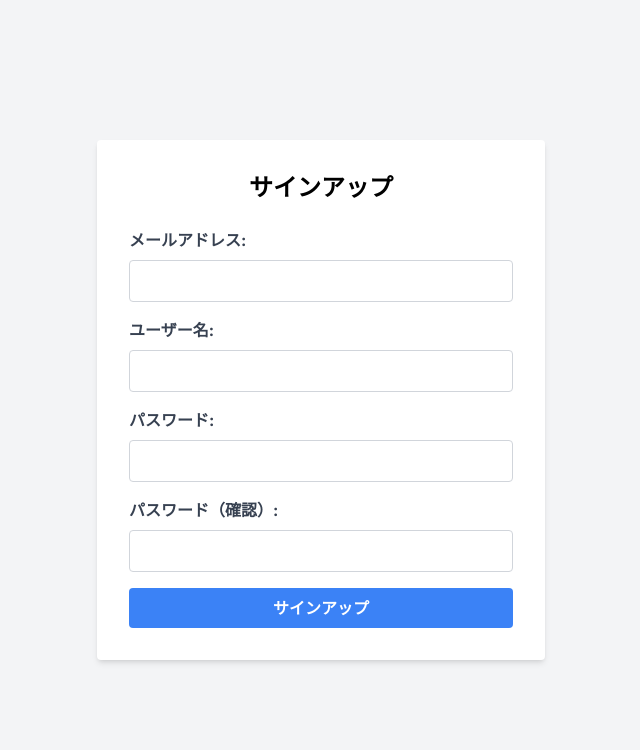
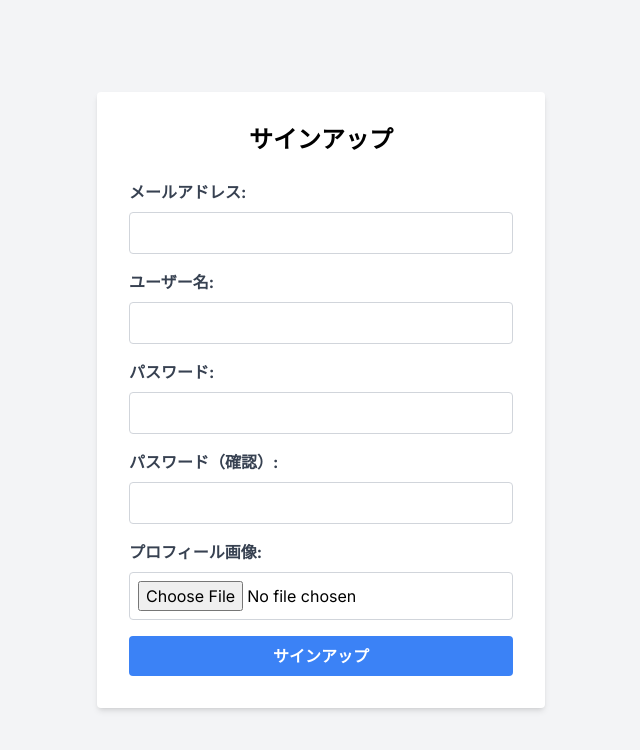
Before and after one commit to wezard706/x-view, a Next.js app: page /sign_up in a window 1280 px wide. Shown: the top 750 px of the page, without its empty margins (319-959 px from the left). Built offline with nearby package versions, Linux system fonts and the light colour scheme.

Commit message:
プロフィール画像を登録、表示できるようにする

```diff
--- a/src/app/[id]/page.js
+++ b/src/app/[id]/page.js
@@ -5,7 +5,7 @@ import { useRouter } from 'next/navigation';
 import Link from 'next/link';
 
 export default function Home({ params }) {
-  const [user, setUser] = useState([]);
+  const [user, setUser] = useState({});
   const [error, setError] = useState(null);
   const router = useRouter();
 
@@ -16,7 +16,7 @@ export default function Home({ params }) {
     const fetchUser = async () => {
       const token = localStorage.getItem('token');
       try {
-        const response = await fetch(`http://localhost:3000/users/${id}`,{
+        const response = await fetch(`http://localhost:3000/users/${id}`, {
           headers: {
             'Authorization': `Bearer ${token}`,
           },
@@ -44,6 +44,18 @@ export default function Home({ params }) {
       <div className="bg-white p-8 rounded shadow-md w-full max-w-md">
         <h1 className="text-2xl font-bold mb-6 text-center">ユーザー</h1>
         {error && <p className="text-red-500 text-center">{error}</p>}
+
+        {/* プロフィール画像を表示 */}
+        {user.profile_image_url && (
+          <div className="flex justify-center mb-6">
+            <img
+              src={user.profile_image_url}
+              alt="プロフィール画像"
+              className="w-32 h-32 rounded-full object-cover"
+            />
+          </div>
+        )}
+
         <ul>
           <li>ユーザーID: {user.id}</li>
           <li>ユーザー名: {user.name}</li>
--- a/src/app/sign_up/page.js
+++ b/src/app/sign_up/page.js
@@ -28,6 +28,7 @@ export default function SignUp() {
   const [username, setUsername] = useState('');
   const [password, setPassword] = useState('');
   const [passwordConfirmation, setPasswordConfirmation] = useState('');
+  const [profileImage, setProfileImage] = useState(null); // プロフィール画像の状態
   const [errors, setErrors] = useState([]);
   const [success, setSuccess] = useState('');
   const router = useRouter();
@@ -40,22 +41,23 @@ export default function SignUp() {
       return;
     }
 
-    const formData = {
-      email,
-      username,
-      password,
-      passwordConfirmation,
-    };
-
-    const snakeCaseData = keysToSnakeCase(formData);
+    // FormDataを使用してファイルと他のデータを含める
+    const formData = new FormData();
+    formData.append('email', email);
+    formData.append('username', username);
+    formData.append('password', password);
+    formData.append('password_confirmation', passwordConfirmation);
+    if (profileImage) {
+      formData.append('profile_image', profileImage); // プロフィール画像を追加
+    }
 
     try {
       const response = await fetch('http://localhost:3000/users', {
         method: 'POST',
         headers: {
-          'Content-Type': 'application/json',
+          // 'Content-Type': 'application/json' は不要、FormDataは自動的に設定する
         },
-        body: JSON.stringify(snakeCaseData),
+        body: formData,
       });
 
       if (response.ok) {
@@ -65,6 +67,7 @@ export default function SignUp() {
         setUsername('');
         setPassword('');
         setPasswordConfirmation('');
+        setProfileImage(null);
 
         router.push('/sign_in');
       } else {
@@ -150,6 +153,19 @@ export default function SignUp() {
             />
           </div>
 
+          <div className="mb-4">
+            <label htmlFor="profileImage" className="block text-gray-700 font-bold mb-2">
+              プロフィール画像:
+            </label>
+            <input
+              type="file"
+              id="profileImage"
+              name="profileImage"
+              onChange={(e) => setProfileImage(e.target.files[0])}
+              className="w-full p-2 border border-gray-300 rounded focus:outline-none focus:ring-2 focus:ring-blue-500"
+            />
+          </div>
+
           <button
             type="submit"
             className="w-full bg-blue-500 text-white font-bold py-2 px-4 rounded hover:bg-blue-600 transition-colors"
```
